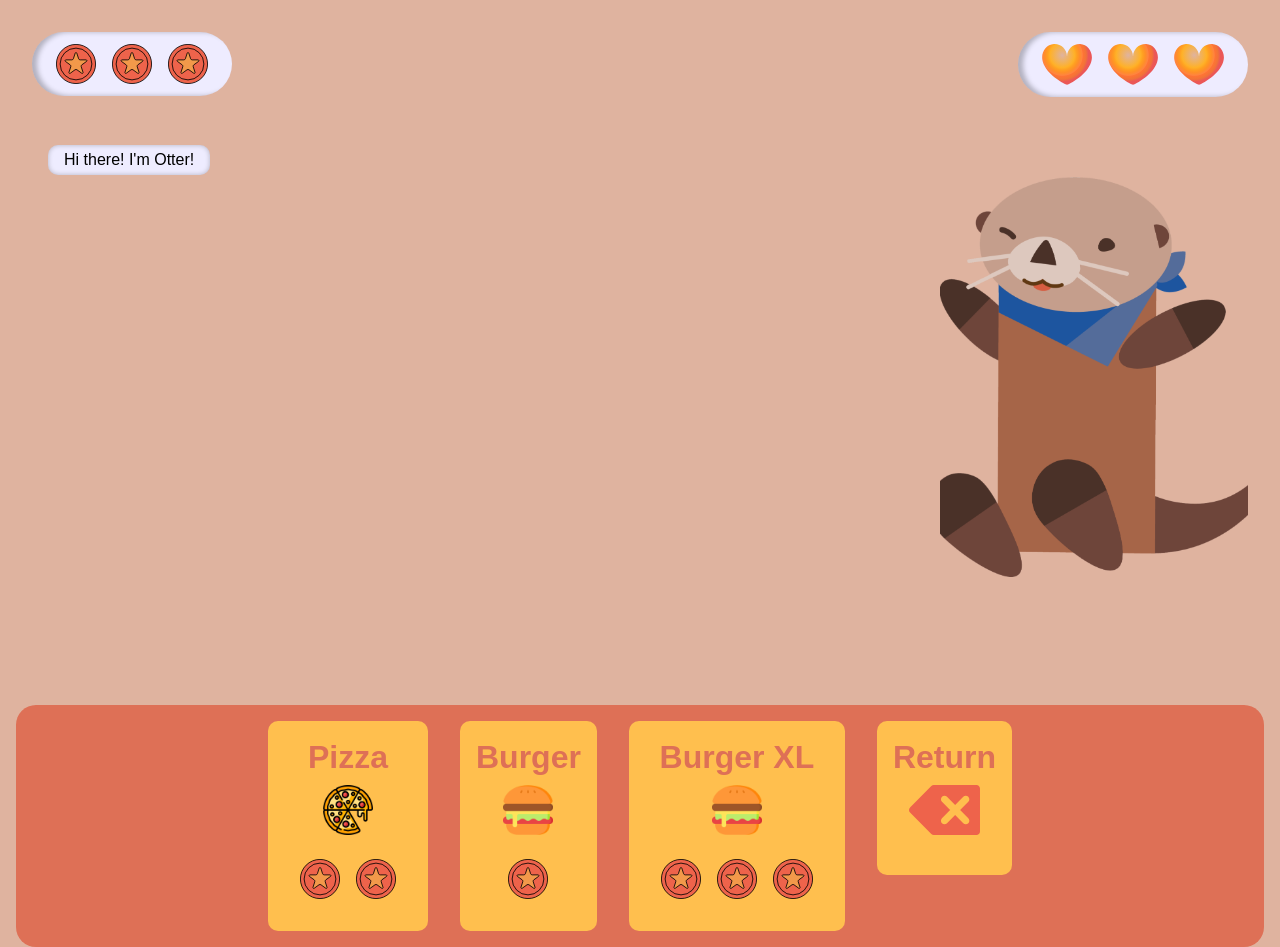
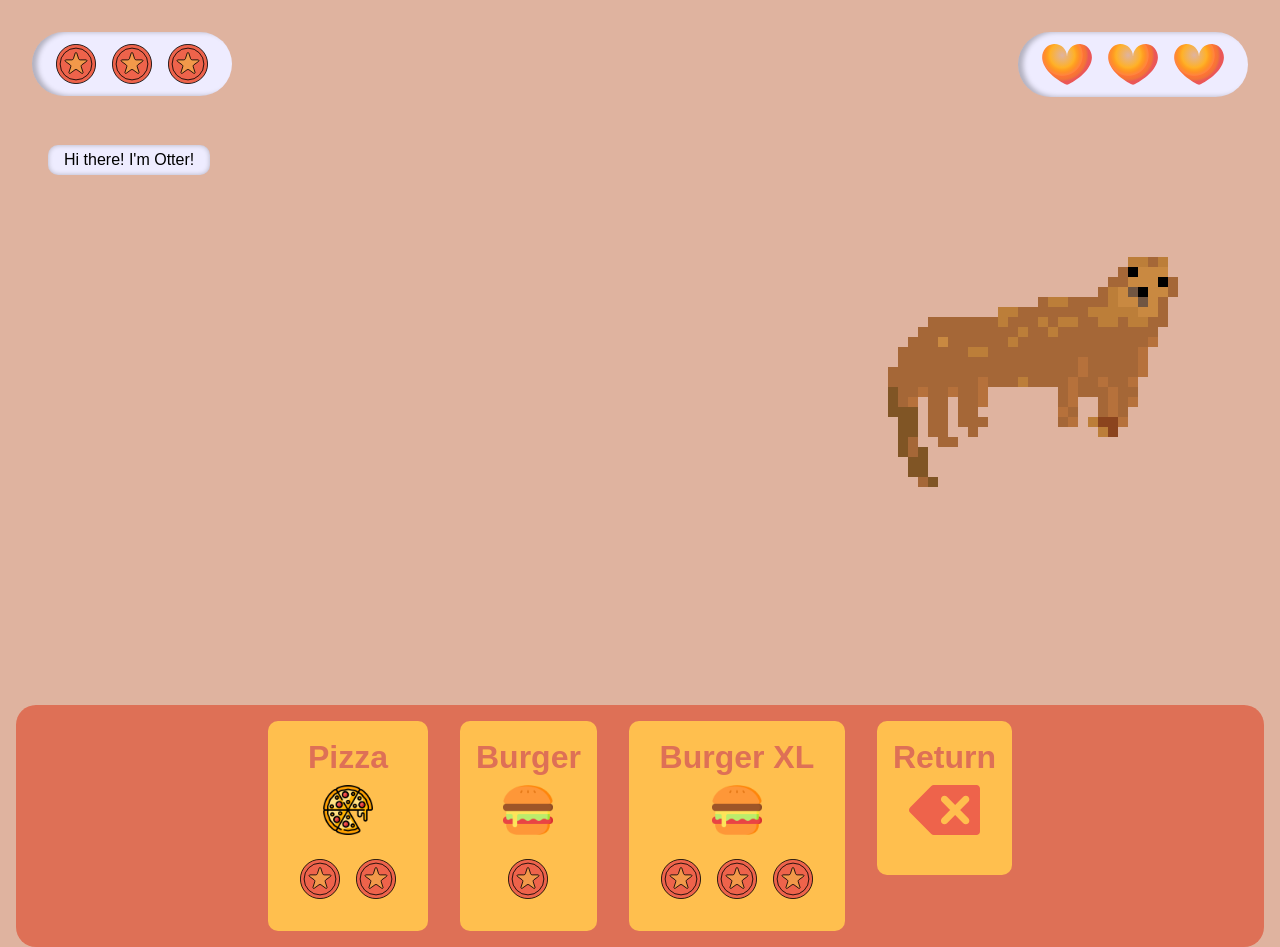
Before and after one commit to Bruhwilliam/ChattingBuddy, a React (Create React App) app in the folder react-chatgpt/: page /store in a window 1280 px wide. Built offline with nearby package versions, Linux system fonts and the light colour scheme.

Commit message:
added animations to store view

```diff
--- a/react-chatgpt/src/animate.js
+++ b/react-chatgpt/src/animate.js
@@ -1,13 +1,12 @@
 let _tags = [];
 let _fn;
-function startAnimation(tag, tags, img, src, animLength, fps, animFrame = 0, initial = null) {
+function startAnimation(tag, tags, img, src, animLength, fps, animFrame = 0, initial = 0) {
 	let drawFrame = 0;
 	console.log(!_tags.includes(tag), tag);
 	if (_tags.includes(tag)) return;
 	_tags = tags;
-	if (initial !== null) {
-		img.src = src.replaceAll('%s', String(initial).padStart(2, '0'));
-	}
+	img.src = src.replaceAll('%s', String(initial).padStart(2, '0'));
+	img.dataset.initialFrameSrc = img.src;
 	function step(ts) {
 		if (!_tags.includes(tag)) return;
 		drawFrame++;
--- a/react-chatgpt/src/animations/otter.js
+++ b/react-chatgpt/src/animations/otter.js
@@ -7,7 +7,7 @@ function animateIdle() {
 		resetAnimation(img);
 		startAnimation("IDLE", ["INTRO_IDLE", "IDLE"], img, src, 2, 240, 0, 0);
 	});
-	startAnimation("INTRO_IDLE", ["INTRO_IDLE"], img, src, 2, 240, 0);
+	startAnimation("INTRO_IDLE", ["INTRO_IDLE"], img, src, 2, 240, 0, 0, 0);
 }
 function animateEat() {
 	const img = document.getElementById('otter');
@@ -15,7 +15,7 @@ function animateEat() {
 	loopAnimation(img, function () {
 		setTimeout(() => resetAnimation(img), 1_000);
 	});
-	startAnimation("INTRO_EAT", ["INTRO_EAT"], img, src, 32, 10, 0);
+	startAnimation("INTRO_EAT", ["INTRO_EAT"], img, src, 32, 10, 0, 0, 0);
 }
 function animateSleep() {
 	console.log(2);
@@ -24,6 +24,6 @@ function animateSleep() {
 	loopAnimation(img, function () {
 		startAnimation("SLEEP", ["INTRO_SLEEP", "SLEEP"], img, src, 12, 60, 7, 11);
 	});
-	startAnimation("INTRO_SLEEP", ["INTRO_SLEEP"], img, src, 12, 30, 0);
+	startAnimation("INTRO_SLEEP", ["INTRO_SLEEP"], img, src, 12, 30, 0, 0, 0);
 }
 export { animateIdle, animateEat, animateSleep };
--- a/react-chatgpt/src/components/food.jsx
+++ b/react-chatgpt/src/components/food.jsx
@@ -5,6 +5,7 @@ import pizza from "../assets/pizza.png";
 import food_data from "../data/foodlist.json"
 import { Link } from "react-router-dom";
 import { useOtterSettings } from "../data/otter";
+import { animateIdle, animateEat, animateSleep } from '../animations/otter.js';
 
 const Credit = () => {
   return <img className="credit" src={credit_pic} alt="" />
@@ -20,6 +21,7 @@ const Food = ({ props }) => {
     if (credit >= price) {
       addHealth(price);
       addCredit(-price);
+      animateEat();
     }else{
       alert("Not enough credits!");
     }
--- a/react-chatgpt/src/views/MainView.jsx
+++ b/react-chatgpt/src/views/MainView.jsx
@@ -25,6 +25,7 @@ const MainView = () => {
     const { health, credit } = useOtterSettings();
 
     useEffect(() => {
+        animateIdle();
         document.getElementById("bg").addEventListener("mouseenter", animateIdle);
         document.getElementById("bg").addEventListener("mouseleave", animateSleep);
     });
--- a/react-chatgpt/src/views/StoreView.jsx
+++ b/react-chatgpt/src/views/StoreView.jsx
@@ -3,13 +3,17 @@ import { HealthBar } from "../components/healthbar"
 import { FoodList } from "../components/food"
 import { Dialogs } from "../components/dialog"
 import { useOtterSettings } from "../data/otter"
-import { useContext } from "react"
+import { useContext, useEffect } from "react"
 import otter from "../assets/otter.png"
 import React from "react"
+import { animateIdle, animateEat, animateSleep } from '../animations/otter.js';
 import "../styles/global.css"
 
 const StoreView = () => {
     const { health, credit } = useOtterSettings();
+    useEffect(() => {
+        //animateIdle();
+    });
     return (
         <div id="bg">
             <div className="flex-container">
@@ -24,7 +28,7 @@ const StoreView = () => {
 
 
             <div className="flex-container">
-            <img style={{ "maxWidth": "400px", "maxHeight": "400px", "margin": "2rem auto", "display": "block" }} src={otter} alt=""></img>
+            <img id="otter" style={{ "maxWidth": "400px", "maxHeight": "400px", "margin": "2rem auto", "display": "block" }}  src="assets/sprite_00.png" alt=""></img>
             </div>
             </div>
             <FoodList></FoodList>
```
